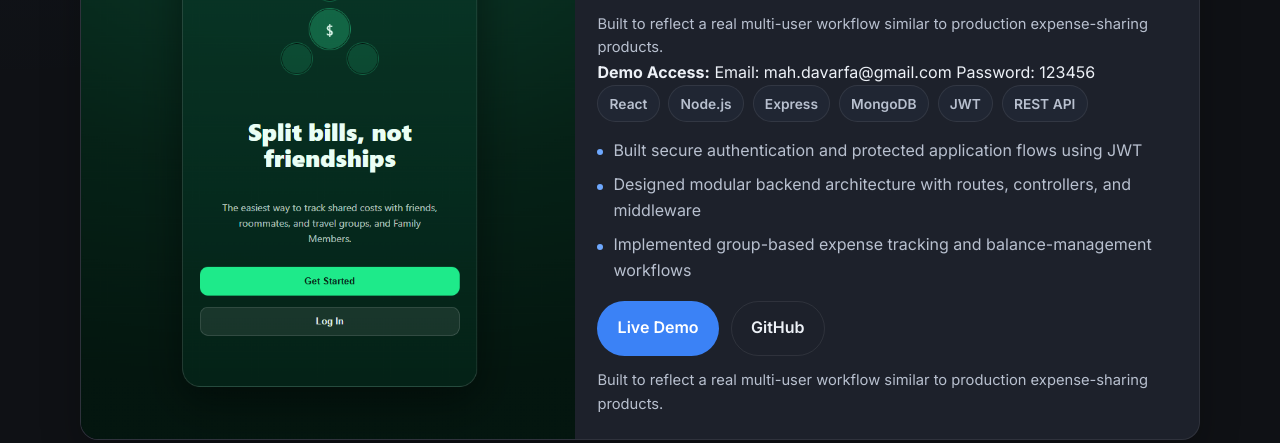
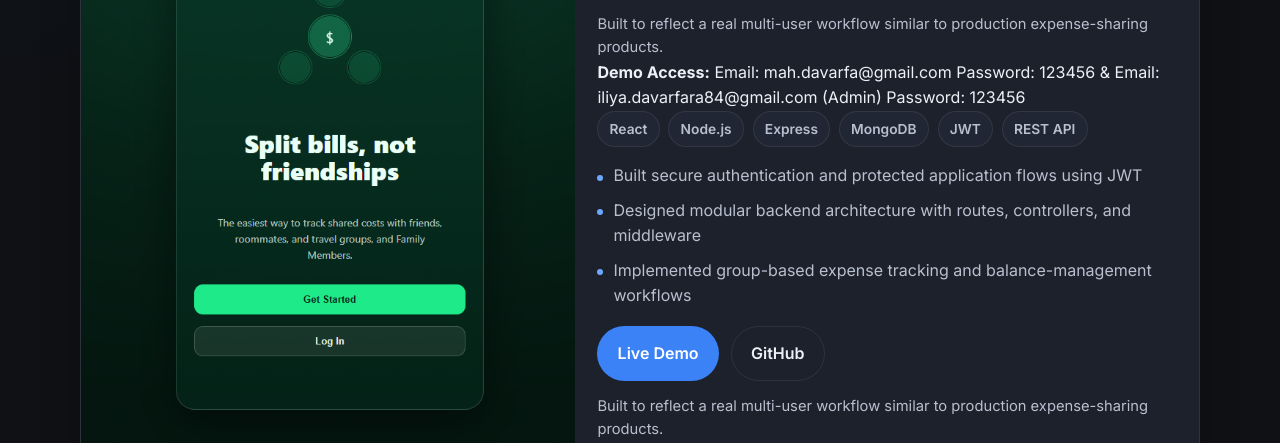
Before and after one commit to mah-davarfa/portfolio-MahmoudDavarfara, a plain HTML site: page index.html in a window 1280 px wide. Shown: the part 1354-1797 px from the top of the page. Drawn offline with Linux system fonts and the light colour scheme.

Commit message:
add the admine to demos

```diff
--- a/index.html
+++ b/index.html
@@ -119,7 +119,7 @@
               </p>
               <p class="project-demo">
                 <strong>Demo Access:</strong> Email: mah.davarfa@gmail.com
-                  Password: 123456
+                  Password: 123456  & Email: iliya.davarfara84@gmail.com (Admin) Password: 123456
               </p>
 
               <ul class="project-tags" role="list">
```
